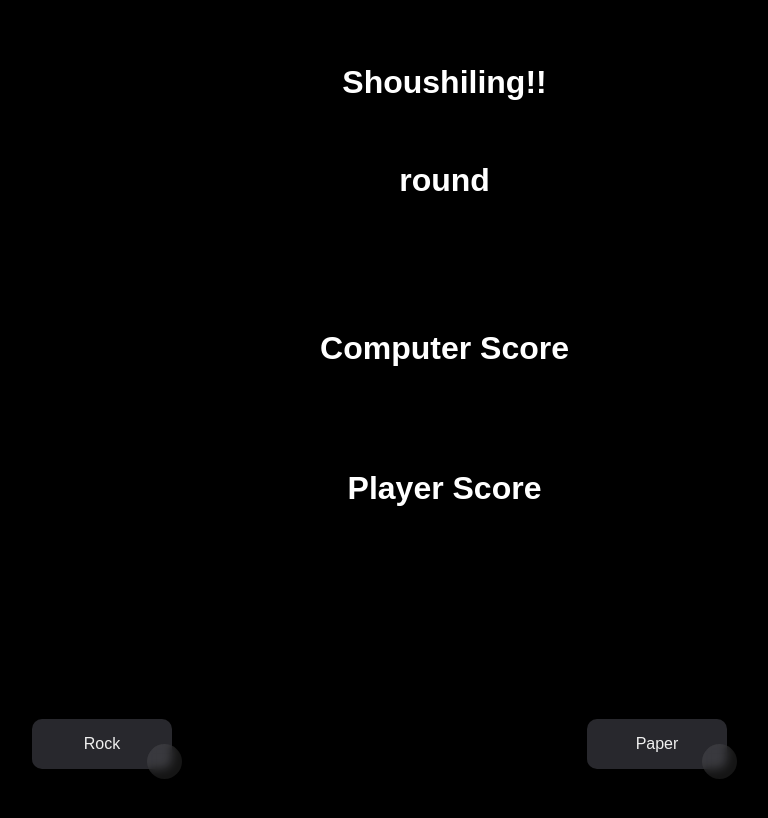
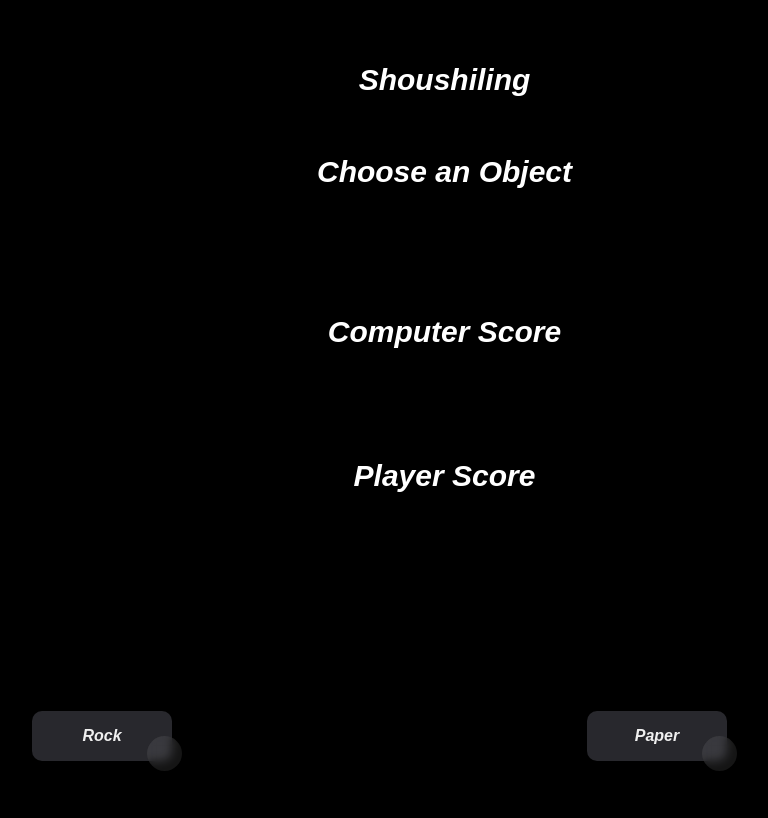
Before and after one commit to Carriane/Shoushiling, a plain HTML site: page index.html in a window 1280 px wide. Shown: the top 818 px of the page, without its empty margins (412-1180 px from the left). Drawn offline with Linux system fonts and the light colour scheme.

Commit message:
minor changes

```diff
--- a/index.html
+++ b/index.html
@@ -9,9 +9,9 @@
 </head>
 <body>
     <div class="container">
-        <h1>Shoushiling!!</h1>
+        <h1>Shoushiling</h1>
         <div class="item">
-            <h1 id="round">round</h1>
+            <h1 id="round">Choose an Object</h1>
         <div>
     </div>
     <div class="container">
--- a/style.css
+++ b/style.css
@@ -3,6 +3,9 @@ body, h1, h2{
     text-align: center;
     color: #fff!important;
     background-color: #000!important;
+    font-size: 30px;
+    font-style: italic;
+    font-weight: bold;
   }
 
 .container {
```
